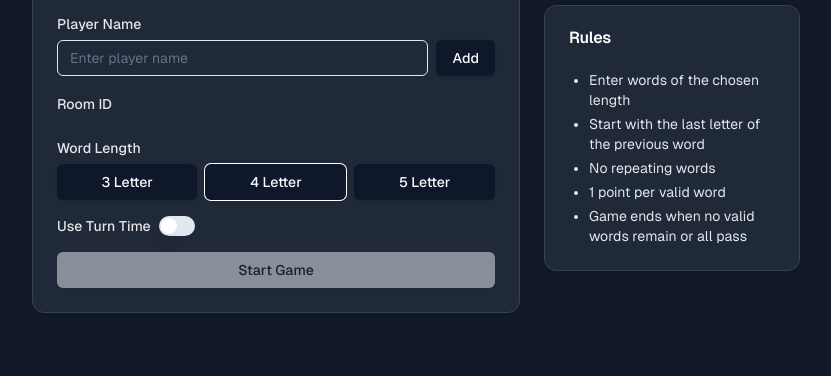
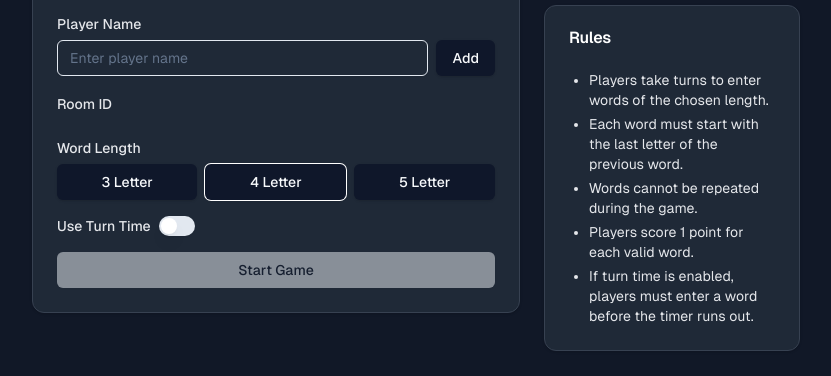
Before and after one commit to mohitvirli/word-game, a Next.js app: page / in a window 1280 px wide. Shown: the part 217-593 px from the top of the page, without its empty margins (224-1055 px from the left). Built offline with nearby package versions, Linux system fonts and the light colour scheme; no server answers.

Commit message:
Change block layout

```diff
--- /dev/null
+++ b/app/game/[roomId]/block.tsx
@@ -0,0 +1,41 @@
+import { Room } from '@/app/types';
+import { Badge } from '@/components/ui/badge';
+import { Tooltip, TooltipContent, TooltipProvider, TooltipTrigger } from '@/components/ui/tooltip';
+
+export function BlockContent({ letter, words, activeLetter, lastUsedWord }: {
+  letter: string;
+  words: Room['words'][string],
+  activeLetter: string,
+  lastUsedWord: string
+}) {
+  const shouldUseColumns = words.length > 10;
+
+  return (
+    <div
+      key={letter}
+      className={`bg-gray-800 break-inside-avoid-column  mb-4 p-3 sm:p-4 rounded-lg ${letter === activeLetter ? 'ring-2 ring-secondary' : ''}
+      h-auto flex flex-col`}
+    >
+      <div className="flex items-center justify-between mb-1 sm:mb-2">
+        <h2 className="text-lg sm:text-xl font-semibold">{letter}</h2>
+        <Badge variant="default">{words.length}</Badge>
+      </div>
+      <div className="flex-grow overflow-auto">
+        <ul className={`space-y-1 text-xs sm:text-sm ${shouldUseColumns ? 'columns-2 gap-x-4' : ''}`}>
+          {words?.map(({ word, meaning }, index) => (
+            <li key={index} className={`break-inside-avoid-colum`}>
+              <TooltipProvider>
+                <Tooltip>
+                  <TooltipTrigger className={`text-left ${lastUsedWord === word ? 'text-yellow-400' : ''}`}>{word}</TooltipTrigger>
+                  <TooltipContent>
+                    <p>{meaning}</p>
+                  </TooltipContent>
+                </Tooltip>
+              </TooltipProvider>
+            </li>
+          ))}
+        </ul>
+      </div>
+    </div>
+  );
+}
--- a/app/game/[roomId]/page.tsx
+++ b/app/game/[roomId]/page.tsx
@@ -7,12 +7,6 @@ import { Button } from '@/components/ui/button'
 import { Input } from '@/components/ui/input'
 import { Sheet, SheetContent, SheetTrigger } from "@/components/ui/sheet"
 import { Toaster } from '@/components/ui/toaster'
-import {
-  Tooltip,
-  TooltipContent,
-  TooltipProvider,
-  TooltipTrigger,
-} from "@/components/ui/tooltip"
 import { toast } from '@/hooks/use-toast'
 import { supabase } from '@/utils/supabase/supabase'
 import { Loader2, Menu } from 'lucide-react'
@@ -23,6 +17,7 @@ import { addPlayerToRoom } from '../../services/player.service'
 import { validateWord } from '../../services/word.service'
 import { Player, Room } from '../../types'
 import PlayersList from '../PlayerList'
+import { BlockContent } from './block'
 
 
 export default function Game() {
@@ -298,33 +293,11 @@ export default function Game() {
             <Button onClick={handlePass} className="sm:hidden">Pass</Button>
           </div>
           <div className="flex-grow mb-4 p-1 overflow-auto">
-            <div className="grid grid-cols-2 sm:grid-cols-3 md:grid-cols-4 lg:grid-cols-5 gap-2 sm:gap-4">
+            <div className="columns-2 sm:columns-2 md:columns-3 lg:columns-4 gap-4">
               {Object.entries(room.words)
                 .sort((a, b) => a[0].localeCompare(b[0]))
                 .map(([letter, words]) => (
-                <div
-                  key={letter}
-                  className={`bg-gray-800 p-3 sm:p-4 rounded-lg ${letter === activeLetter ? 'ring-2 ring-secondary' : ''}
-                  h-auto max-h-[150px] sm:max-h-[200px] flex flex-col`}
-                >
-                  <h2 className="text-lg sm:text-xl font-semibold mb-1 sm:mb-2">{letter}</h2>
-                  <div className="flex-grow overflow-auto">
-                    <ul className="space-y-1 text-xs sm:text-sm">
-                      {words?.map(({ word, meaning }, index) => (
-                        <li key={index} className={`break-inside-avoid-colum`}>
-                          <TooltipProvider>
-                            <Tooltip>
-                              <TooltipTrigger className={`text-left ${lastUsedWord === word ? 'text-yellow-400' : ''}`}>{word}</TooltipTrigger>
-                              <TooltipContent>
-                                <p>{meaning}</p>
-                              </TooltipContent>
-                            </Tooltip>
-                          </TooltipProvider>
-                        </li>
-                      ))}
-                    </ul>
-                  </div>
-                </div>
+                  <BlockContent letter={letter} words={words} activeLetter={activeLetter} lastUsedWord={lastUsedWord} />
               ))}
             </div>
           </div>
--- a/app/page.tsx
+++ b/app/page.tsx
@@ -203,11 +203,11 @@ export default function StartGame() {
               </CardHeader>
               <CardContent>
                 <ul className="list-disc pl-5 space-y-1 text-sm text-gray-200">
-                  <li>Enter words of the chosen length</li>
-                  <li>Start with the last letter of the previous word</li>
-                  <li>No repeating words</li>
-                  <li>1 point per valid word</li>
-                  <li>Game ends when no valid words remain or all pass</li>
+                  <li>Players take turns to enter words of the chosen length.</li>
+                  <li>Each word must start with the last letter of the previous word.</li>
+                  <li>Words cannot be repeated during the game.</li>
+                  <li>Players score 1 point for each valid word.</li>
+                  <li>If turn time is enabled, players must enter a word before the timer runs out.</li>
                 </ul>
               </CardContent>
             </Card>
```
